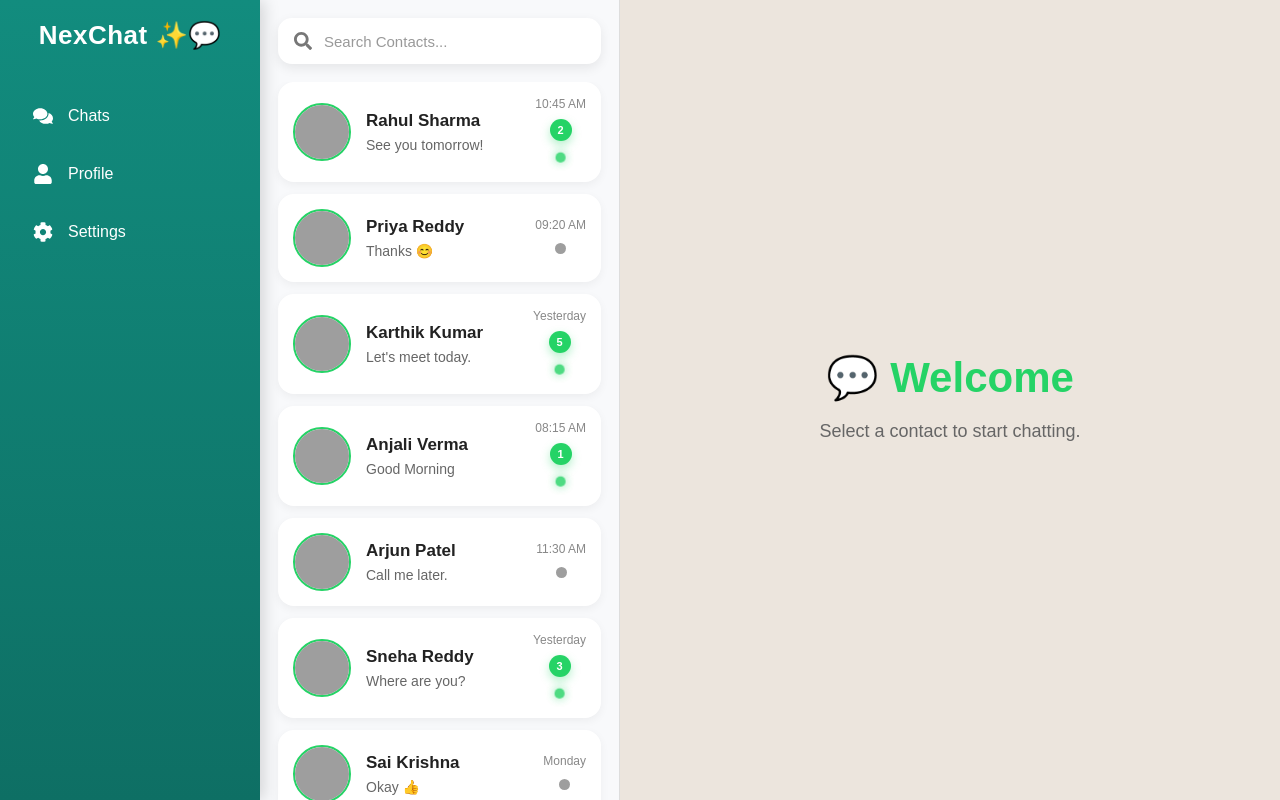
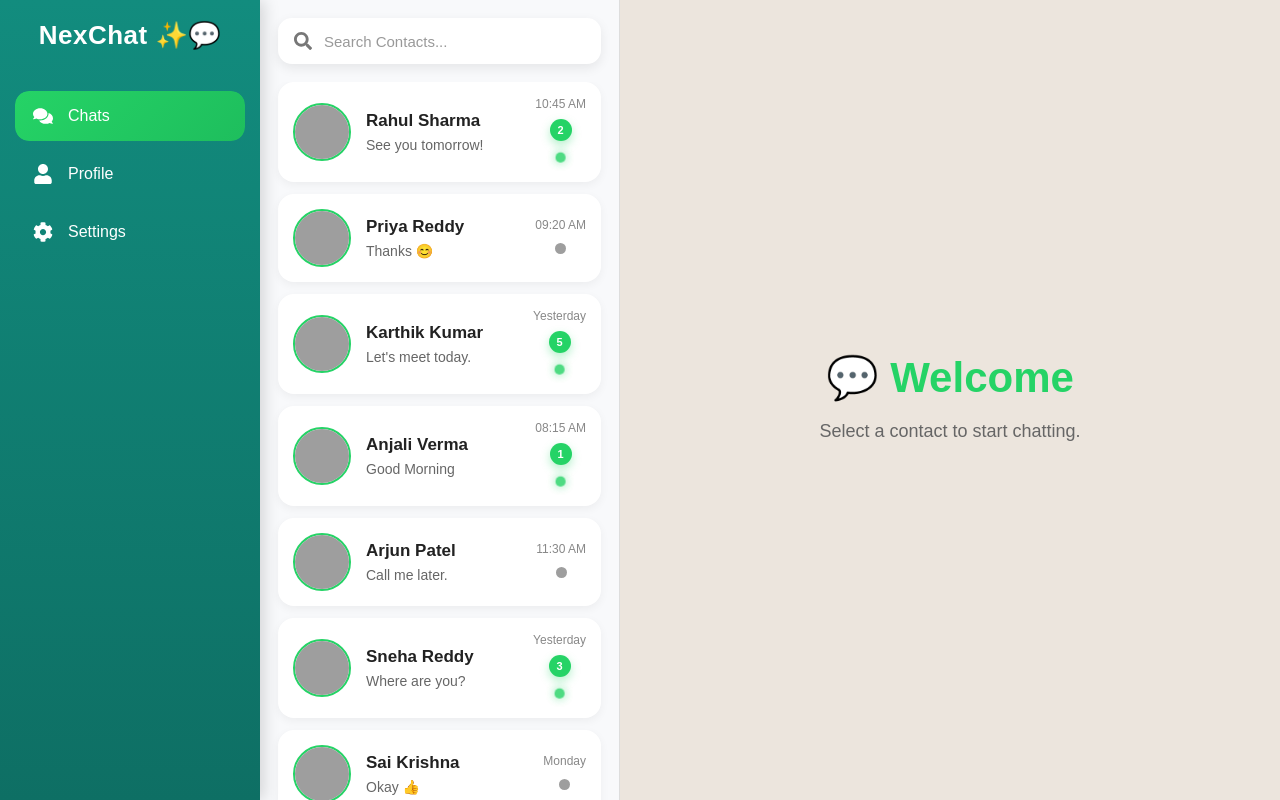
Before and after one commit to ganesh918/chat-application, a React (Vite) app: page /dashboard in a window 1280 px wide. Built offline with nearby package versions, Linux system fonts and the light colour scheme; grey boxes are pictures that could not be loaded.

Commit message:
Updated project files

```diff
--- a/src/components/dashboard/Sidebar.jsx
+++ b/src/components/dashboard/Sidebar.jsx
@@ -19,7 +19,7 @@ function Sidebar() {
       <ul>
         <li>
           <NavLink
-            to="/"
+            to="/dashboard"
             end
             className={({ isActive }) =>
               `sidebar-link ${isActive ? "active" : ""}`
```
